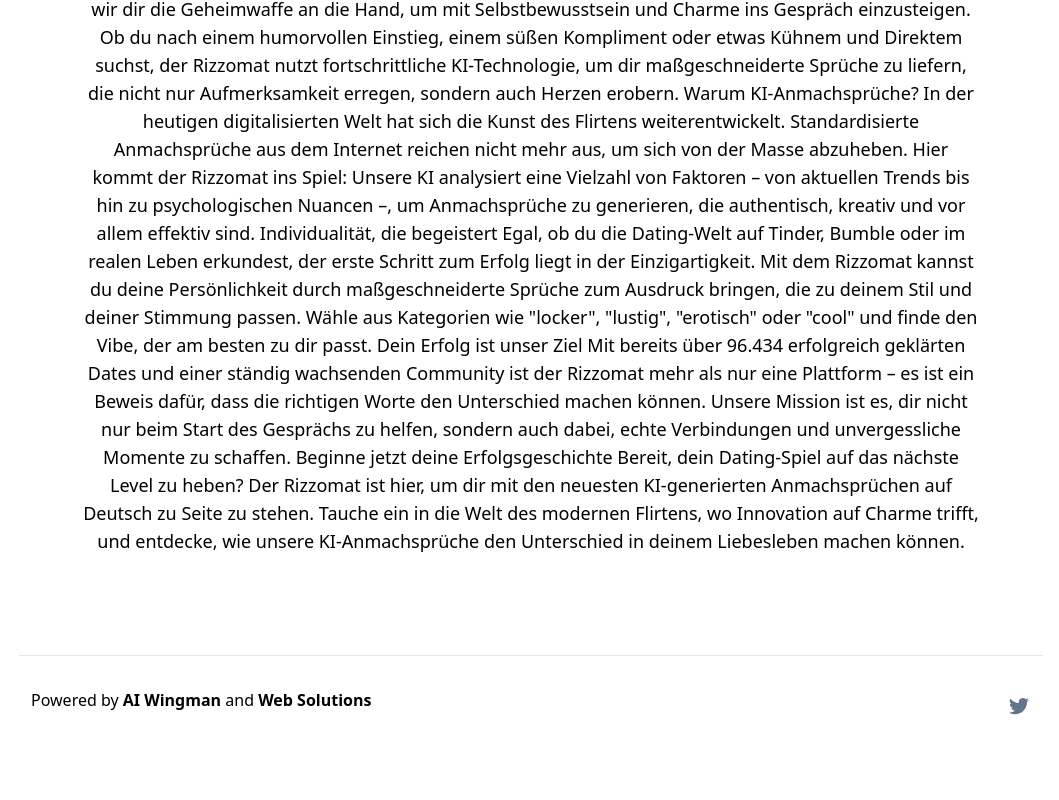
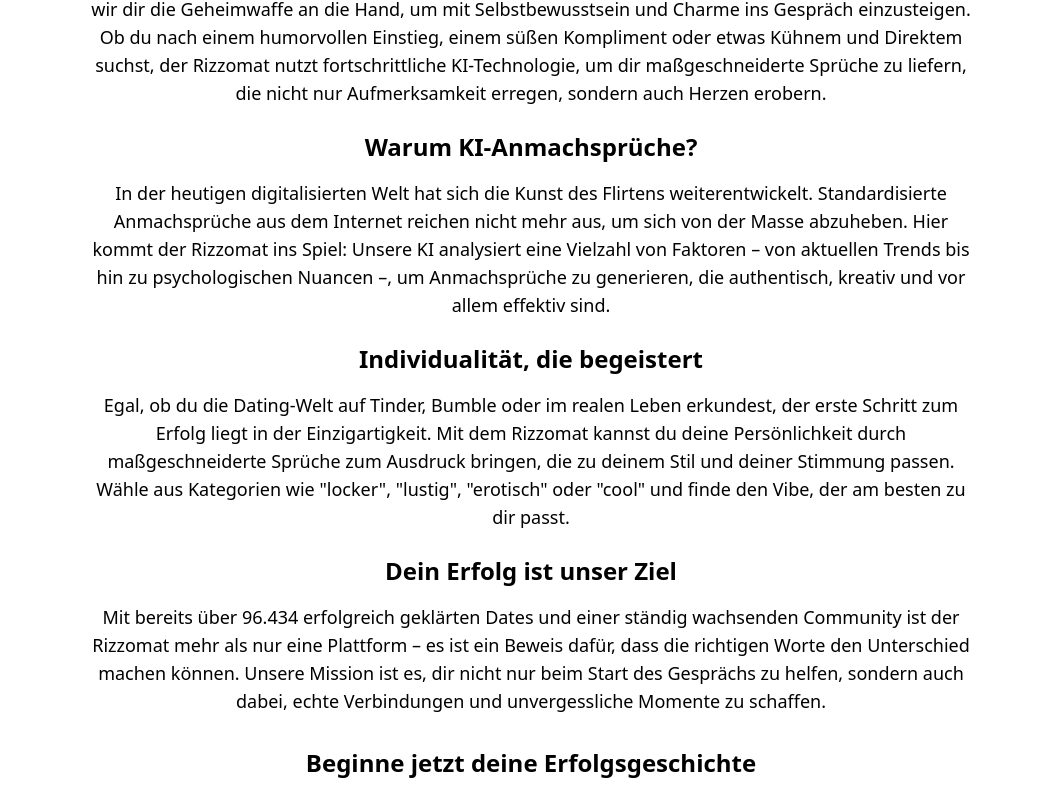
Before and after one commit to p100x/ai_wingman, a Next.js app: page / in a window 1280 px wide. Shown: the part 1040-1840 px from the top of the page, without its empty margins (109-1168 px from the left). Before the commit the page ends 1783 px from the top, so only its background shows below. Built offline with nearby package versions, Linux system fonts and the light colour scheme.

Commit message:
Update index.tsx

```diff
--- a/pages/index.tsx
+++ b/pages/index.tsx
@@ -191,22 +191,26 @@ const prompt = `Generiere 3 ${
           )}
         </div>
       </main>
-      <div className="seo-text-section mt-10 mb-20 px-4">
+  <div className="seo-text-section my-10 px-4">
   <h2 className="text-3xl font-bold text-center mb-4">Finde die perfekten Anmachsprüche mit KI-Unterstützung</h2>
+  <p className="text-lg text-center max-w-4xl mx-auto mb-6">
+    Willkommen beim Rizzomat – deinem ultimativen Tool für innovative und unwiderstehliche Anmachsprüche, die in Deutschland Furore machen. In einer Welt, in der der erste Eindruck zählt, geben wir dir die Geheimwaffe an die Hand, um mit Selbstbewusstsein und Charme ins Gespräch einzusteigen. Ob du nach einem humorvollen Einstieg, einem süßen Kompliment oder etwas Kühnem und Direktem suchst, der Rizzomat nutzt fortschrittliche KI-Technologie, um dir maßgeschneiderte Sprüche zu liefern, die nicht nur Aufmerksamkeit erregen, sondern auch Herzen erobern.
+  </p>
+  <h3 className="text-2xl font-semibold text-center mb-4">Warum KI-Anmachsprüche?</h3>
+  <p className="text-lg text-center max-w-4xl mx-auto mb-6">
+    In der heutigen digitalisierten Welt hat sich die Kunst des Flirtens weiterentwickelt. Standardisierte Anmachsprüche aus dem Internet reichen nicht mehr aus, um sich von der Masse abzuheben. Hier kommt der Rizzomat ins Spiel: Unsere KI analysiert eine Vielzahl von Faktoren – von aktuellen Trends bis hin zu psychologischen Nuancen –, um Anmachsprüche zu generieren, die authentisch, kreativ und vor allem effektiv sind.
+  </p>
+  <h3 className="text-2xl font-semibold text-center mb-4">Individualität, die begeistert</h3>
+  <p className="text-lg text-center max-w-4xl mx-auto mb-6">
+    Egal, ob du die Dating-Welt auf Tinder, Bumble oder im realen Leben erkundest, der erste Schritt zum Erfolg liegt in der Einzigartigkeit. Mit dem Rizzomat kannst du deine Persönlichkeit durch maßgeschneiderte Sprüche zum Ausdruck bringen, die zu deinem Stil und deiner Stimmung passen. Wähle aus Kategorien wie "locker", "lustig", "erotisch" oder "cool" und finde den Vibe, der am besten zu dir passt.
+  </p>
+  <h3 className="text-2xl font-semibold text-center mb-4">Dein Erfolg ist unser Ziel</h3>
+  <p className="text-lg text-center max-w-4xl mx-auto mb-8">
+    Mit bereits über 96.434 erfolgreich geklärten Dates und einer ständig wachsenden Community ist der Rizzomat mehr als nur eine Plattform – es ist ein Beweis dafür, dass die richtigen Worte den Unterschied machen können. Unsere Mission ist es, dir nicht nur beim Start des Gesprächs zu helfen, sondern auch dabei, echte Verbindungen und unvergessliche Momente zu schaffen.
+  </p>
+  <h3 className="text-2xl font-semibold text-center mb-4">Beginne jetzt deine Erfolgsgeschichte</h3>
   <p className="text-lg text-center max-w-4xl mx-auto">
-    Willkommen beim Rizzomat – deinem ultimativen Tool für innovative und unwiderstehliche Anmachsprüche, die in Deutschland Furore machen. In einer Welt, in der der erste Eindruck zählt, geben wir dir die Geheimwaffe an die Hand, um mit Selbstbewusstsein und Charme ins Gespräch einzusteigen. Ob du nach einem humorvollen Einstieg, einem süßen Kompliment oder etwas Kühnem und Direktem suchst, der Rizzomat nutzt fortschrittliche KI-Technologie, um dir maßgeschneiderte Sprüche zu liefern, die nicht nur Aufmerksamkeit erregen, sondern auch Herzen erobern.
-
-Warum KI-Anmachsprüche?
-In der heutigen digitalisierten Welt hat sich die Kunst des Flirtens weiterentwickelt. Standardisierte Anmachsprüche aus dem Internet reichen nicht mehr aus, um sich von der Masse abzuheben. Hier kommt der Rizzomat ins Spiel: Unsere KI analysiert eine Vielzahl von Faktoren – von aktuellen Trends bis hin zu psychologischen Nuancen –, um Anmachsprüche zu generieren, die authentisch, kreativ und vor allem effektiv sind.
-
-Individualität, die begeistert
-Egal, ob du die Dating-Welt auf Tinder, Bumble oder im realen Leben erkundest, der erste Schritt zum Erfolg liegt in der Einzigartigkeit. Mit dem Rizzomat kannst du deine Persönlichkeit durch maßgeschneiderte Sprüche zum Ausdruck bringen, die zu deinem Stil und deiner Stimmung passen. Wähle aus Kategorien wie "locker", "lustig", "erotisch" oder "cool" und finde den Vibe, der am besten zu dir passt.
-
-Dein Erfolg ist unser Ziel
-Mit bereits über 96.434 erfolgreich geklärten Dates und einer ständig wachsenden Community ist der Rizzomat mehr als nur eine Plattform – es ist ein Beweis dafür, dass die richtigen Worte den Unterschied machen können. Unsere Mission ist es, dir nicht nur beim Start des Gesprächs zu helfen, sondern auch dabei, echte Verbindungen und unvergessliche Momente zu schaffen.
-
-Beginne jetzt deine Erfolgsgeschichte
-Bereit, dein Dating-Spiel auf das nächste Level zu heben? Der Rizzomat ist hier, um dir mit den neuesten KI-generierten Anmachsprüchen auf Deutsch zu Seite zu stehen. Tauche ein in die Welt des modernen Flirtens, wo Innovation auf Charme trifft, und entdecke, wie unsere KI-Anmachsprüche den Unterschied in deinem Liebesleben machen können.
+    Bereit, dein Dating-Spiel auf das nächste Level zu heben? Der Rizzomat ist hier, um dir mit den neuesten KI-generierten Anmachsprüchen auf Deutsch zu Seite zu stehen. Tauche ein in die Welt des modernen Flirtens, wo Innovation auf Charme trifft, und entdecke, wie unsere KI-Anmachsprüche den Unterschied in deinem Liebesleben machen können.
   </p>
 </div>
       <Footer />
```
